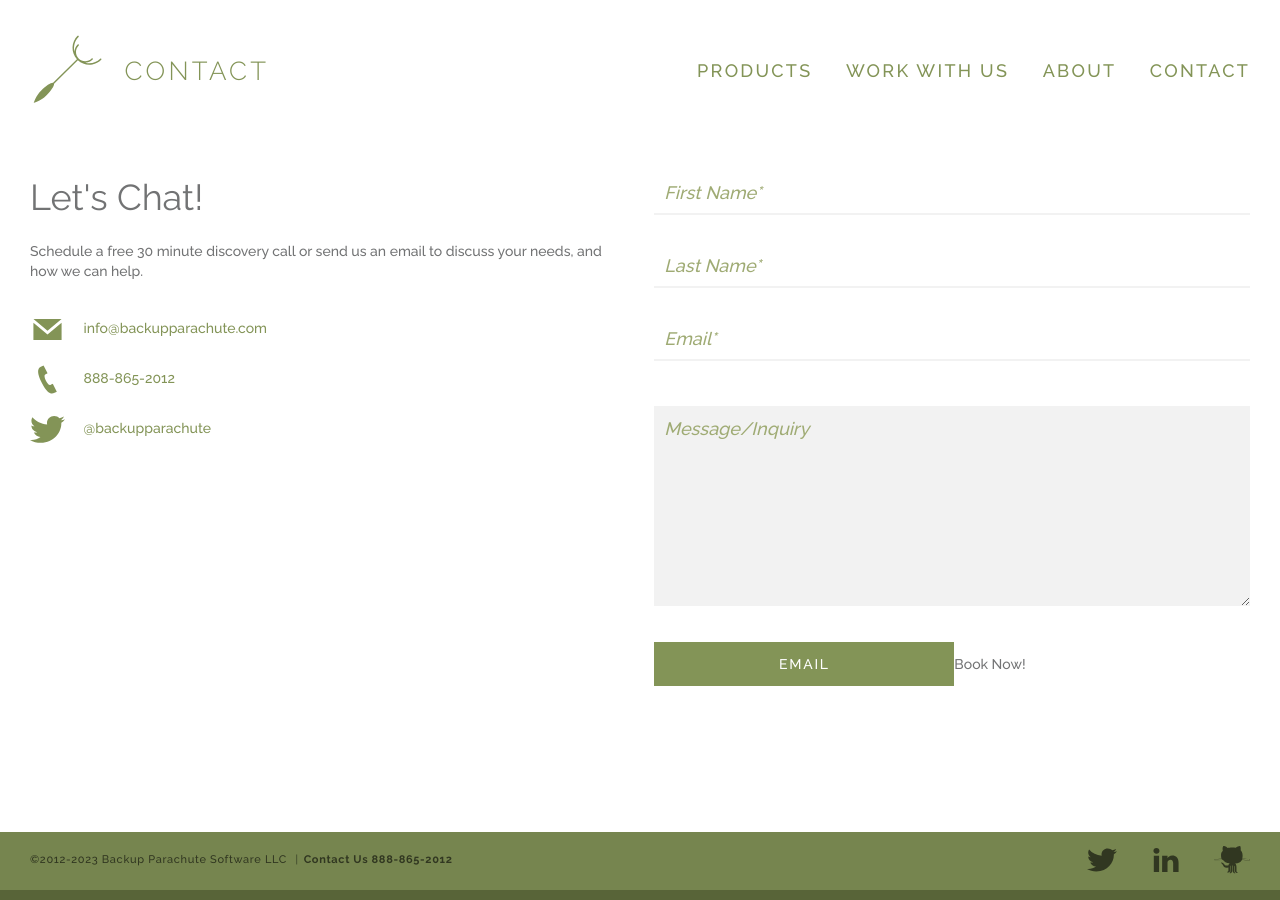
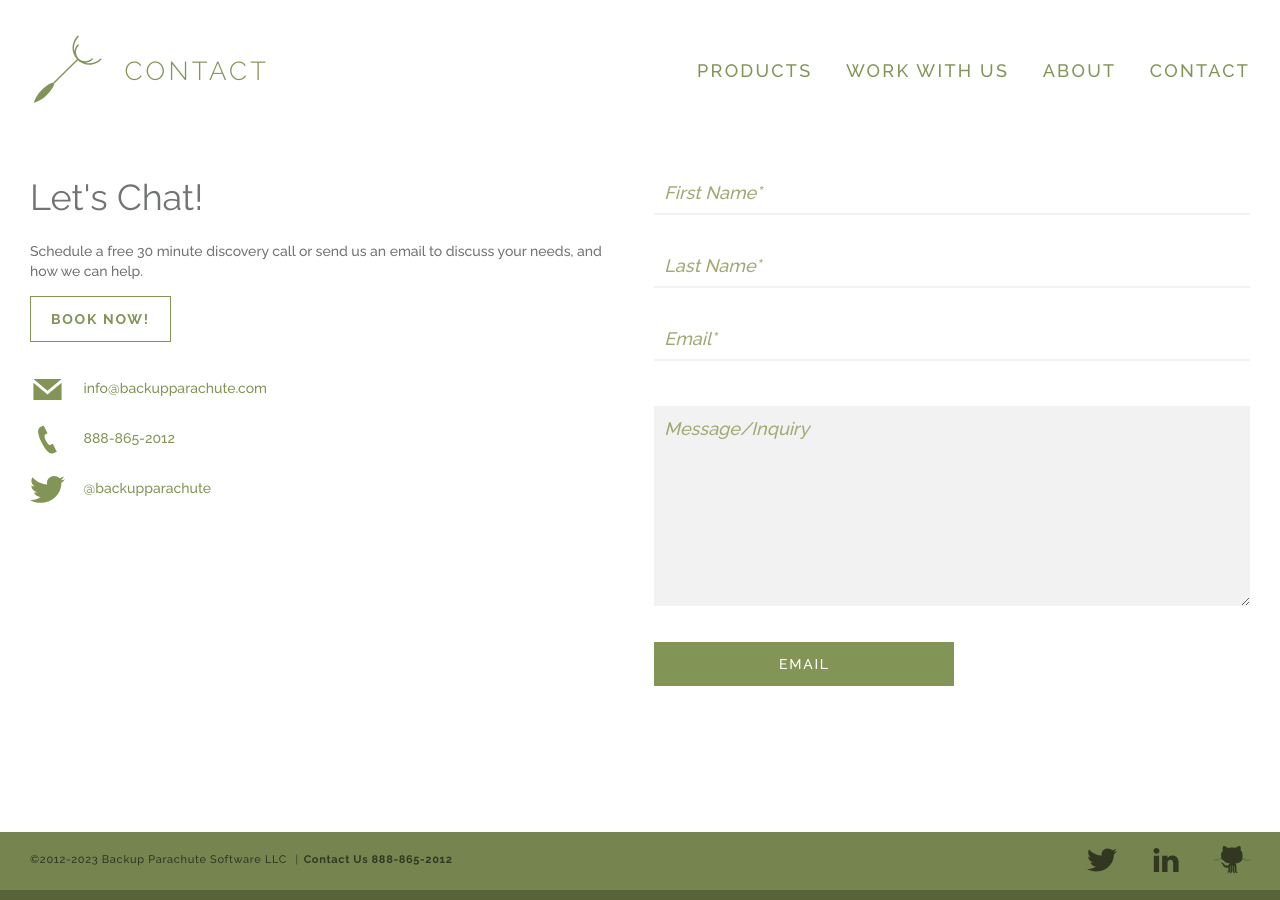
Before and after one commit to backupparachute/backupparachute.github.com, a Jekyll site: the page built from contact.html, in a window 1280 px wide. Built offline with Jekyll 4.4.1, drawn with Linux system fonts in a browser that asks for light colours; comment, search, counter and statistics services are not loaded.

Commit message:
moved book now

```diff
--- a/contact.html
+++ b/contact.html
@@ -14,6 +14,7 @@
     <!-- <h3 class="h3">Our team is committed to providing innovative mobile solutions. Have an idea you want to transform into reality? Contact us at 888-865-2012 for a personalized consultation.</h3> -->
     <div class="">
       <p>Schedule a free 30 minute discovery call or send us an email to discuss your needs, and how we can help.</p>
+      <a class="btn btn-ghost btn-large" href="https://calendly.com/backupparachute/intro">Book Now!</a>
     </div>
 
     <ul class="contact-list">
@@ -31,7 +32,6 @@
       <input type="text" name="email" placeholder="Email*" required/>
       <textarea name="message" placeholder="Message/Inquiry" required></textarea>
       <button class="btn" type="submit">Email</button
-      <a class="btn btn-ghost btn-small" href="https://calendly.com/backupparachute/intro">Book Now!</a>
     </form>
   </section>
 </div>
```
